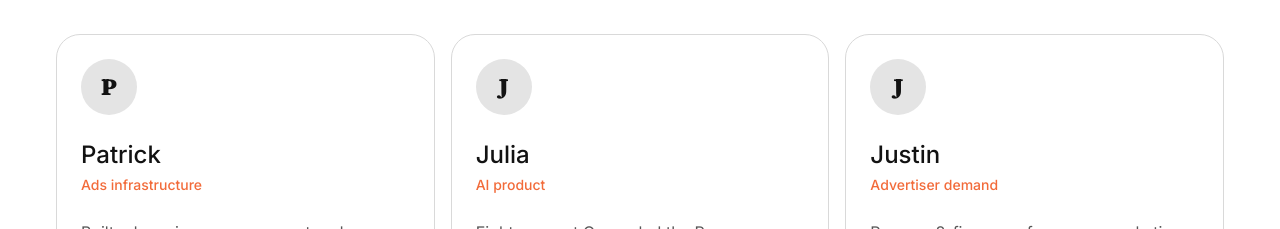
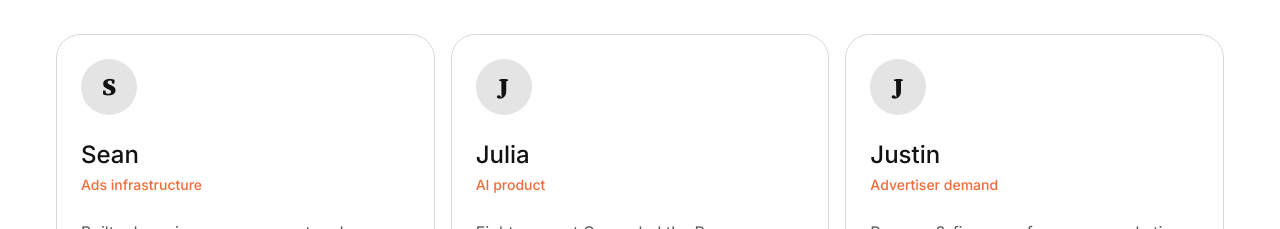
Before and after one commit to Operational-Intelligence-Inc/revmaxx, a Next.js app: page / in a window 1280 px wide. Shown: the part 3740-3969 px from the top of the page. Built offline with nearby package versions, Linux system fonts and the light colour scheme; no server answers; a web font is replaced by a local one.

Commit message:
Rename Patrick to Sean on team section
Co-authored-by: v0 <it+v0agent@vercel.com>

```diff
--- a/components/concept/landing/shared.tsx
+++ b/components/concept/landing/shared.tsx
@@ -3,7 +3,7 @@ import { cn } from '@/lib/utils'
 
 export const TEAM = [
   {
-    name: 'Patrick',
+    name: 'Sean',
     role: 'Ads infrastructure',
     bio: 'Built ad serving, measurement and conversion systems at Google and Quora.',
   },
```
